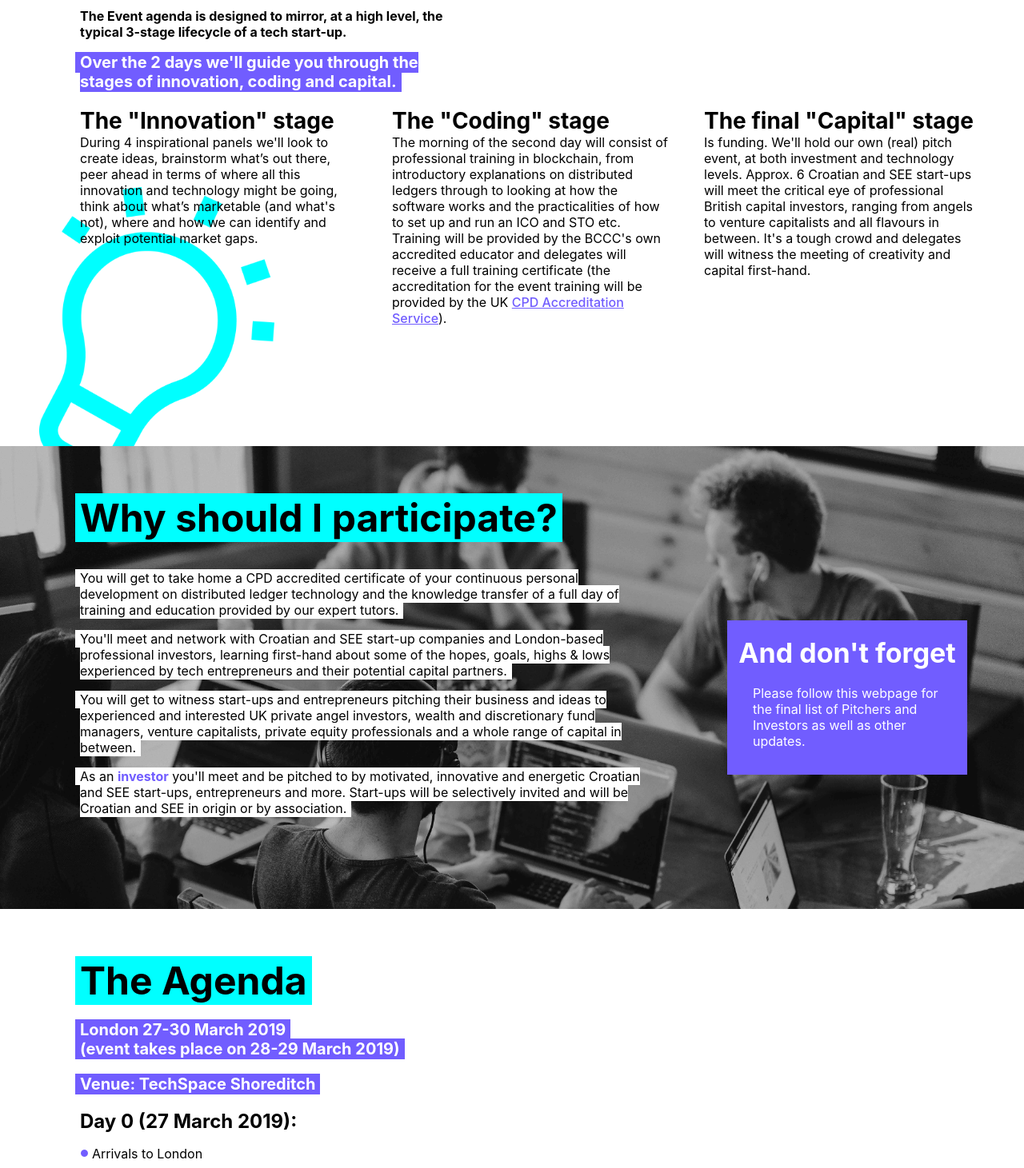
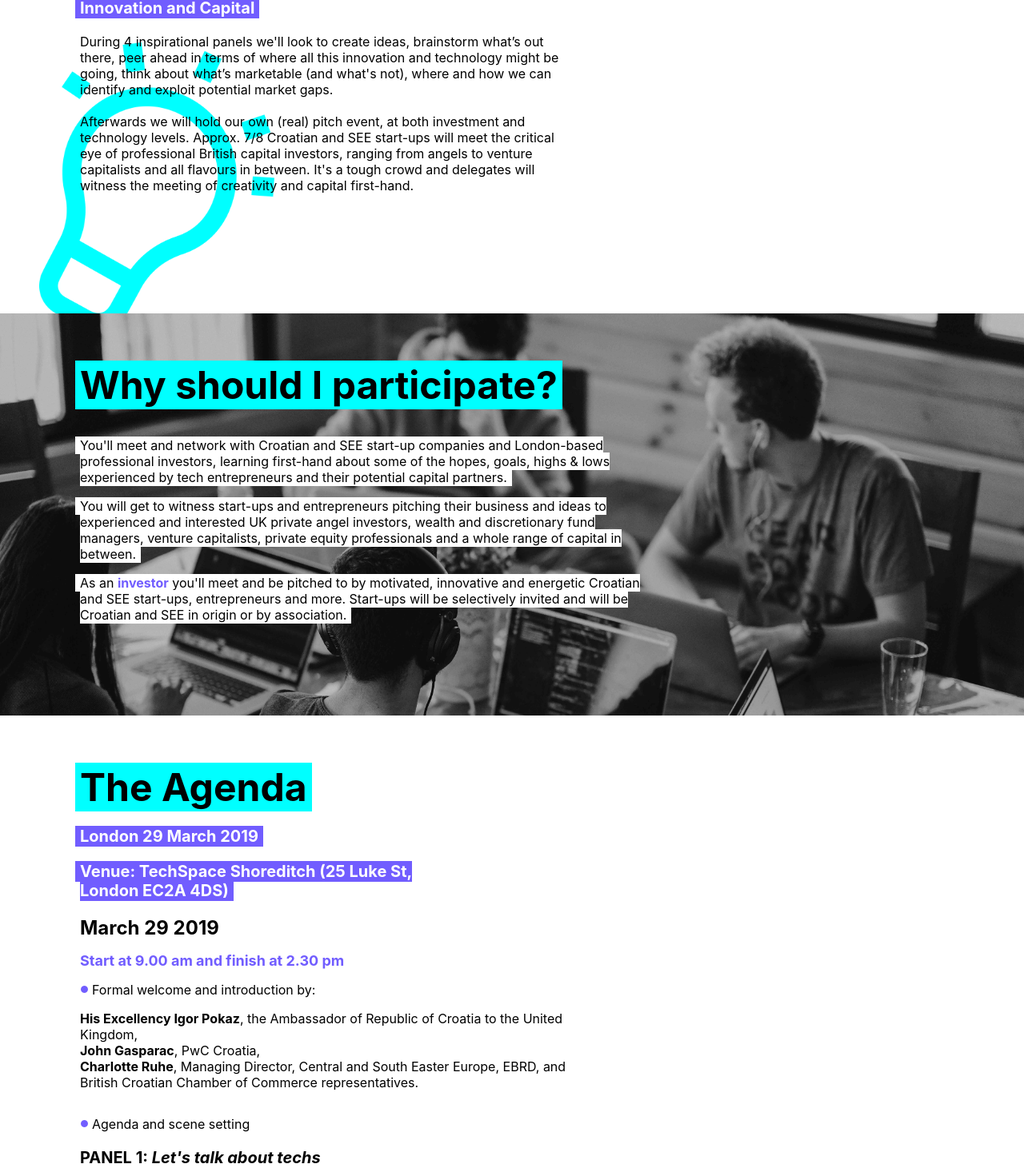
Before and after one commit to jcatalaamat/croatia-see-meets-uk, a React (Create React App) app: page /#/tech_futures_london_event_2019 in a window 1280 px wide. Shown: the part 1307-2768 px from the top of the page at 80% size. Built offline with nearby package versions, Linux system fonts and the light colour scheme.

Commit message:
deletions

```diff
--- a/src/App.scss
+++ b/src/App.scss
@@ -388,7 +388,7 @@ position: relative;
 .stage {
   padding-bottom: 20px;
   @media only screen and (min-width: 960px) {
-    max-width: 350px;
+    max-width: 615px;
     padding-bottom: 0;
   }
   h3 {
--- a/src/components/AboutTheEvent.jsx
+++ b/src/components/AboutTheEvent.jsx
@@ -14,55 +14,33 @@ const AboutTheEvent = () => (
 is offering TECH FUTURES LONDON 2019.
           </b>
         </p>
-        <p>
-          <b>
-            The Event agenda is designed to mirror, at a high level,
-            the typical 3-stage lifecycle of a tech start-up.
-          </b>
-        </p>
       </div>
-      <PurpleLine spacing>
-      Over the 2 days we'll guide you through the stages
-        <br className="br" />
-        {' '}
-        of innovation, coding and capital.
+      <PurpleLine spacingTop spacing>
+      Innovation and Capital
       </PurpleLine>
     </div>
     <div className="stage__container">
       <div className="stage">
-        <SmallSection header={'The "Innovation" stage'}>
+        <SmallSection>
           <p className="no-margin">
-      During 4 inspirational panels we'll look to
-create ideas, brainstorm what’s out there,
-peer ahead in terms of where all this
-innovation and technology might be going,
-think about what’s marketable (and what's
-not), where and how we can identify and
-exploit potential market gaps.
+          During 4 inspirational panels we'll look to create ideas, brainstorm what’s out there, peer ahead in terms of where all this innovation and technology might be going, think about what’s marketable (and what's not), where and how we can identify and exploit potential market gaps.
+            <br />
+            <br />
+Afterwards we will hold our own (real) pitch event, at both investment and technology levels. Approx. 7/8 Croatian and SEE start-ups will meet the critical eye of professional British capital investors, ranging from angels to venture capitalists and all flavours in between. It's a tough crowd and delegates will witness the meeting of creativity and capital first-hand.
           </p>
         </SmallSection>
       </div>
-      {/* <div className="separator" /> */}
-      <div className="stage">
+
+      {/* <div className="stage">
         <SmallSection header={'The "Coding" stage'}>
           <p className="no-margin">
-          The morning of the second day will consist of professional training in blockchain, from
-introductory explanations on distributed ledgers through to looking at how the software works and the practicalities
-of how to set up and run an ICO and STO etc.
-Training will be provided by
-the BCCC's own accredited educator and
-delegates will receive a full training
-certificate (the accreditation for the event
-training will be provided by the UK
-            {' '}
-            <span className="purple--underline">CPD Accreditation Service</span>
-).
+          Afterwards we will hold our own (real) pitch event, at both investment and technology levels. Approx. 6 Croatian and SEE start-ups will meet the critical eye of professional British capital investors, ranging from angels to venture capitalists and all flavours in between. It's a tough crowd and delegates will witness the meeting of creativity and capital first-hand.
           </p>
         </SmallSection>
 
-      </div>
+      </div> */}
       {/* <div className="separator" /> */}
-      <div className="stage">
+      {/* <div className="stage">
         <SmallSection header={'The final "Capital" stage'}>
           <p className="no-margin">
       Is funding. We'll hold our own (real) pitch
@@ -77,7 +55,7 @@ capital first-hand.
           </p>
         </SmallSection>
 
-      </div>
+      </div> */}
     </div>
   </div>
 );
--- a/src/components/Agenda.jsx
+++ b/src/components/Agenda.jsx
@@ -10,106 +10,34 @@ const Agenda = () => (
   <div className="agenda">
     <div className="content">
       <AquaHeader spacing text="The Agenda" />
-      <PurpleLine text="London 27-30 March 2019" />
-      <PurpleLine text="(event takes place on 28-29 March 2019)" />
+      <PurpleLine text="London 29 March 2019" />
       <div className="paddingTop--small">
-        <PurpleLine spacing text="Venue: TechSpace Shoreditch" />
+        <PurpleLine spacing text="Venue: TechSpace Shoreditch (25 Luke St, London EC2A 4DS)" />
       </div>
     </div>
-    <div className="day-zero">
-      <div className="content">
-        <div className="day-agenda">
-          <Day text="Day 0 (27 March 2019):" />
-          <Bullet text="Arrivals to London" />
-          <Bullet text="Informal welcome dinner and drinks hosted by BCCC and friends" />
-        </div>
-      </div>
-    </div>
-
-    <div className="separator" />
-    <div className="day-one">
-      <div className="content">
-        <div className="day-agenda">
-          <Day text="Day 1 (28 March 2019):" />
-
-          <TimeDay text="Morning & Afternoon (9:30 am - 4:30 pm)" />
-          <Bullet text="INTRO: Agenda and scene setting" />
-          <h5 className="paddingTop--small">CPD-accredited training on distributed ledger technology (blockchain)</h5>
-
-          <p>
-The course is modular in nature and is intended to take the attendee right from first principles and what the various
-terms mean, on to how the technology works and covers use cases across a number of industries to illustrate how
-companies and organisations are exploring and adopting blockchain/Distributed Ledger Technology.
-
-          </p>
-
-          <Bullet text='Practical introduction and insights on the history, development and use of blockchain and distributed
-ledger tech, as well as an insight into crypto-currencies including case studies of this tech in action;
-how "tokens" work; classification of token types; investment options, ICOs and STOs, buying and
-selling crypto-currencies and more.'
-          />
-          {/* <Bullet text="Blockchain coding practices training for novices & intermediates on blockchain technology, coding techniques and technology basics." /> */}
-          <p>
-The British Croatian Chamber of Commerce is itself an accredited training organisation with the UK CPD and our
-education is designed for Chamber members and our guests. You don’t need to be a developer. The goal of this
-education is to introduce you to blockchain's business background and to provide practical examples of how this
-can help – potentially – your organisation, industry or region.
-
-          </p>
-          <p>
-            <b>For the detailed CURRICULUM of this specialist business education please</b>
-            {' '}
-            <a href="../../CURRICULUM.pdf" target="_blank"><span className="purple--underline"><b>click here</b></span></a>
-          </p>
-          {/* <p>
-            Training provided by
-            {' '}
-            <b>Gary Nuttall MBCS CITP</b>
-          , Blockchain / DLT / ICO consultant,
-educator and trainer with 25 years of experience in a variety of IT roles in the
-CPG/FMCG, Commodities Trading, Pharmaceuticals, Retailing and Insurance
-industries and an established profile in Distributed Ledger technologies, and
-associates.
-            {' '}
-            <a href="https://www.linkedin.com/in/garynuttall" rel="noopener noreferrer" target="_blank"><span className="purple">www.linkedin.com/in/garynuttall</span></a>
-          </p>
-          <p>
-          The accreditation for the event training will be provided by the UK
-            {' '}
-            <span className="purple--underline">CPD Accreditation Service</span>
-          .
-          </p> */}
-
-          <TimeDay text="Breaks" />
-          <Bullet text="Coffee, nibbles and smoothies" />
-          <Bullet text="Lunch - healthy and refreshing food for the brain" />
-
-          <TimeDay text="Afternoon" />
-          <Bullet text="Walking tour of Shoreditch (graffiti, history, vibe with a witty local guide)" />
-        </div>
-
-      </div>
-    </div>
-    <div className="separator" />
     <div className="day-two">
       <div className="content">
         <div className="day-agenda">
-          <Day text="Day 2 (29 March 2019):" />
+          <Day text="March 29 2019" />
 
-          <TimeDay text="Morning (start at 9.00 am)" />
-          <Bullet text="Formal welcome and introduction by HM Government Minister / Shadow Minister (to be confirmed)" />
+          <TimeDay text="Start at 9.00 am and finish at 2.30 pm" />
+          <Bullet text="Formal welcome and introduction by:" />
+          <p>
+            <b>His Excellency Igor Pokaz</b>
+, the Ambassador of Republic of Croatia to the United Kingdom,
+            <br />
+
+            <b>John Gasparac</b>
+, PwC Croatia,
+            <br />
+            <b>Charlotte Ruhe</b>
+, Managing Director, Central and South Easter Europe, EBRD,
+
+and
+            <br />
+British Croatian Chamber of Commerce representatives.
+          </p>
           <Bullet text="Agenda and scene setting" />
-
-          <TimeDay text="Breaks" />
-          <Bullet text="Coffee, nibbles and smoothies" />
-          <Bullet text="Lunch - healthy and refreshing food for the brain" />
-
-          <p>
-            <br />
-            <b>List of Moderators and Panellists</b>
-            {' '}
-            <a href="../../TechFuturesLondon2019-Panellists.pdf" target="_blank"><span className="purple--underline"><b>here</b></span></a>
-          </p>
 
           <Panel
             title="PANEL 1: Let's talk about techs"
@@ -117,18 +45,86 @@ associates.
 HealthTech, Data, Blockchain and it's successors. Foretelling the future and the likely impact of tech on corporate
 business practices today"
           />
+          <p>
+            <b>Moderator: Haydn Jones</b>
+, Founder and Managing Director of Blockchain Hub
+            <br />
+            <br />
+            <b>Panellists: Dr. Maureen Emeagi</b>
+, Founder of LookHealth, Token-operated wealth app for clinician-lead healthcare,
+            {' '}
+            <b>Zaya Kadyrova</b>
+, EBRD Venture Capital Investment Programme, Committee member, Early Stage Tech Investor,
+            {' '}
+            <b>Djuro Stojanovic</b>
+, Uhura Solutions, CEO and Co-Founder
+          </p>
           <Panel
             title="PANEL 2: Show me the money!"
             text="How to appeal to investors, who are they, what peaks their interest, pitfalls of fundraising, striking it big."
           />
+          <p>
+            <b>Moderator: Tony Groom</b>
+            , CEO of K2 Business partners
+            <br />
+            <br />
+            <b>Panellists: Russell Fisher,</b>
+, Nationwide Ventures, Head of Ventures,
+            {' '}
+            <b>Damir Bicanic</b>
+, Funderbeam SEE, CEO,
+            {' '}
+            <b>Vedran Blagus</b>
+, South Central Ventures, Investment Manager,
+            {' '}
+            <b>Clement Bigot</b>
+, Seedrs, Senior Investment Associate,
+            {' '}
+            <b>Flavia Richardson</b>
+, Funding London, Portfolio Manager
+          </p>
           <Panel
             title="PANEL 3: What's happening over there in Southeast Europe?"
             text="Croatia and SEE - spotlight on the region, up and coming start-ups, investment opportunities, market potentials."
           />
+          <p>
+            <b>Moderator: John Gasparac</b>
+, PwC Croatia, Managing Partner
+            <br />
+            <br />
+            <b>Panellists: Simone Zeh Atanovski</b>
+, EBRD, SME Finance and Development,
+            {' '}
+            <b>Filip Ljubic</b>
+, Q Agency, Founder and CEO,
+            {' '}
+            <b>Tom Britton</b>
+, Syndicateroom, Co-Founder,
+            {' '}
+            <b>Tony Kypreos</b>
+, Angel Investor, Impact Ventures and Innovation
+          </p>
           <Panel
             title="PANEL 4: Brexit, London & Fintech: Opportunity or Disaster?"
             text="What sort of life is there after Brexit, should one look at setting up shop in UK and what is there to gain."
           />
+          <p>
+            <b>Moderator: Phillip Rothfield</b>
+, Ex BNY Mellon
+            <br />
+            <br />
+            <b>Panellists: Pier Paolo Mucelli</b>
+, Founder and CEO of TechItalia Lab,
+            {' '}
+            <b>Antonio Falco</b>
+, Small Business Council UK, Entrepreneur,
+            {' '}
+            <b>Derek Goodwin</b>
+, UK Department for International Trade, Head of Entrepreneurship and Tech FDI,
+            {' '}
+            <b>Simon Stockley</b>
+, Cambridge Judge Business School, Senior Faculty in Management Practice
+          </p>
 
           {/* <TimeDay text="Breaks" />
           <Bullet text="Coffee, nibbles and smoothies" />
@@ -139,9 +135,9 @@ business practices today"
             – a very cool place nearby
             </span>
           </div> */}
-          <TimeDay text="Pitch Night (6.00 pm - 8.00 pm)" />
+          <TimeDay text="Pitch Night (5.00 pm - 7.00 pm)" />
           <Bullet
-            text="Approx. 6 start-ups pitching to UK wealth/fund managers, angels, PE/VC etc"
+            text="7/8 Tech Start-ups pitching to 20+ investors (wealth/fund managers, angels, PE/VC etc.)"
           />
         </div>
       </div>
--- a/src/components/CurrentEvents.jsx
+++ b/src/components/CurrentEvents.jsx
@@ -14,7 +14,7 @@ const CurrentEvents = () => (
       <h6>*SEE: Southeastern Europe</h6>
     </div>
     <div className="content">
-      <RedHeader small text="London, 28/29 March 2019 at TechSpace Shoreditch" />
+      <RedHeader small text="London, 29 March 2019 at TechSpace Shoreditch" />
       <div className="p-max">
         <p>
           <span className="p-contrast">
--- a/src/components/HeaderMenu.jsx
+++ b/src/components/HeaderMenu.jsx
@@ -11,7 +11,7 @@ const HeaderMenu = props => (
           <li className="menu-flat-item" onClick={props.goToEvent}>The event</li>
           <li className="menu-flat-item" onClick={props.goToWhy}>Why participate</li>
           <li className="menu-flat-item" onClick={props.goToAgenda}>Agenda</li>
-          <li className="menu-flat-item" onClick={props.goToProgramme}>Encode Programme</li>
+          {/* <li className="menu-flat-item" onClick={props.goToProgramme}>Encode Programme</li> */}
           <li className="menu-flat-item" onClick={props.goToApply}>How to apply</li>
           <li className="menu-flat-item" onClick={props.goToBccc}>About BCCC</li>
         </ul>
--- a/src/components/Menu.jsx
+++ b/src/components/Menu.jsx
@@ -40,7 +40,7 @@ class Menu extends Component {
           <li className="menu-i" onClick={this.goToEvent}>The Event</li>
           <li className="menu-i" onClick={this.goToWhy}>Why Participate</li>
           <li className="menu-i" onClick={this.goToAgenda}>Agenda</li>
-          <li className="menu-i" onClick={this.goToProgramme}>Encode Programme</li>
+          {/* <li className="menu-i" onClick={this.goToProgramme}>Encode Programme</li> */}
           <li className="menu-i" onClick={this.goToApply}>How to apply</li>
           <li className="menu-f" onClick={this.goToBccc}>About BCCC</li>
         </ul>
--- a/src/components/Page.jsx
+++ b/src/components/Page.jsx
@@ -5,7 +5,7 @@ import Title from './Title';
 import WhyParticipate from './WhyParticipate';
 import Agenda from './Agenda';
 import EncodeProgramme from './EncodeProgramme';
-import HowToApply from './HowToApply';
+import NewHowToApply from './NewHowToApply';
 import AboutBCCC from './AboutBCCC';
 import Media from './Media';
 import Footer from './Footer';
@@ -59,10 +59,10 @@ class Page extends Component {
           <Agenda />
         </div>
         <div ref={ref => this.programmeRef = ref}>
-          <EncodeProgramme />
+          {/* <EncodeProgramme /> */}
         </div>
         <div ref={ref => this.applyRef = ref}>
-          <HowToApply />
+          <NewHowToApply />
         </div>
         <div ref={ref => this.aboutRef = ref}>
           <AboutBCCC />
--- a/src/components/WhyParticipate.jsx
+++ b/src/components/WhyParticipate.jsx
@@ -7,12 +7,6 @@ const WhyParticipate = () => (
       <AquaHeader spacing text="Why should I participate?" />
       <div className="why-participate__container">
         <div className="why-participate__container--text">
-          <p>
-            <span className="p-contrast">
-          You will get to take home a CPD accredited certificate of your continuous personal development on distributed ledger technology and the knowledge
-transfer of a full day of training and education provided by our expert tutors.
-            </span>
-          </p>
           <p>
             <span className="p-contrast">
             You'll meet and network with Croatian and SEE start-up companies and
@@ -40,17 +34,6 @@ pitching their business and ideas to experienced and interested UK private angel
             </span>
           </p>
         </div>
-        <div className="why-participate__container--square">
-          <div className="box-purple">
-            <h3 className="box-purple__header">And don't forget</h3>
-            <div className="box-purple__text-container">
-              <span className="box-purple__text">
-              Please follow this webpage for the final list of Pitchers and Investors as well as other
-updates.
-              </span>
-            </div>
-          </div>
-        </div>
       </div>
     </div>
   </div>
```
Also changed, not shown: src/components/NewHowToApply.jsx (added, +77 -0 lines), src/components/Title.jsx (+3 -4 lines).
